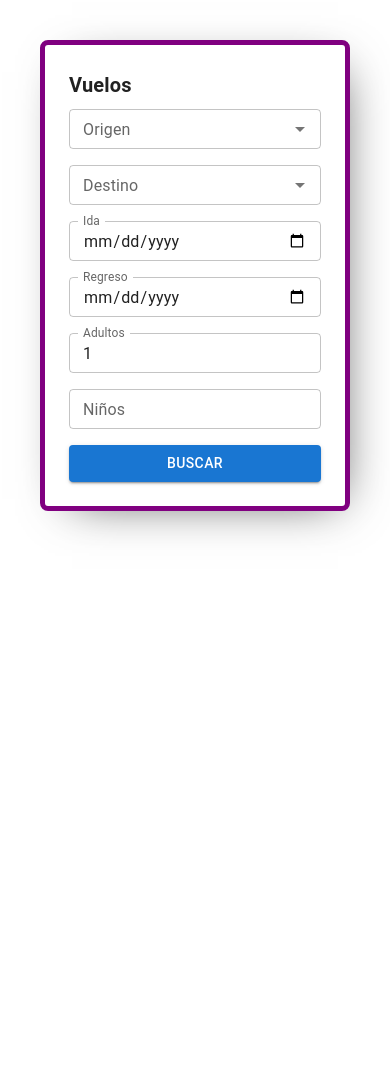
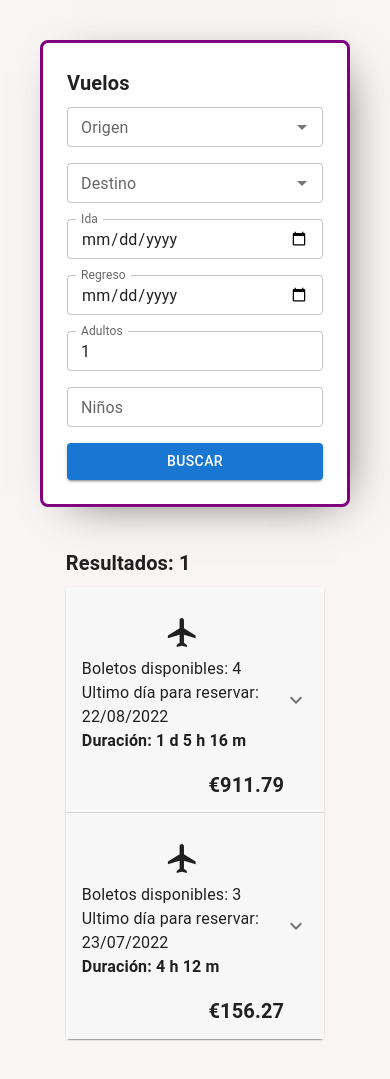
Before and after one commit to albertobautista/react-bootcamp-cf-flights-app, a React (Vite) app: page / in a window 390 px wide. Before the commit the page ends 844 px from the top, so only its background shows below. Built offline with nearby package versions, Linux system fonts and the light colour scheme.

Commit message:
update SearchFlightsPage component in responsive mode

```diff
--- a/src/pages/SearchFlightsPage.jsx
+++ b/src/pages/SearchFlightsPage.jsx
@@ -1,26 +1,44 @@
 import { Grid, Typography } from '@mui/material';
 import React from 'react';
 
-import { SearchForm } from '../components';
+import { SearchForm, FlightsResultsList } from '../components';
+import { flightsData } from '../data/flights';
 
 export const SearchFlightsPage = () => {
   return (
-    <Grid justifyContent="center" padding={5} sx={{ minHeight: '100vh' }}>
+    <Grid
+      justifyContent="center"
+      padding={5}
+      sx={{ minHeight: '100vh', backgroundColor: '#f8f5f4' }}>
       <Grid
         item
-        border={5}
+        border={3}
         borderColor="purple"
         className="shadow"
         xs={3}
         sx={{
           padding: 3,
-          borderRadius: 2
+          borderRadius: 2,
+          backgroundColor: 'white'
         }}>
         <Typography variant="h6" fontWeight="bold" sx={{ mb: 1 }}>
           Vuelos
         </Typography>
         <SearchForm />
       </Grid>
+      <Grid
+        item
+        xs={3}
+        sx={{
+          marginTop: 5
+        }}>
+        <Grid container justifyContent="center">
+          <Grid item xs={10}>
+            {/* <LoadingGif /> */}
+            <FlightsResultsList flights={flightsData} />
+          </Grid>
+        </Grid>
+      </Grid>
     </Grid>
   );
 };
```
